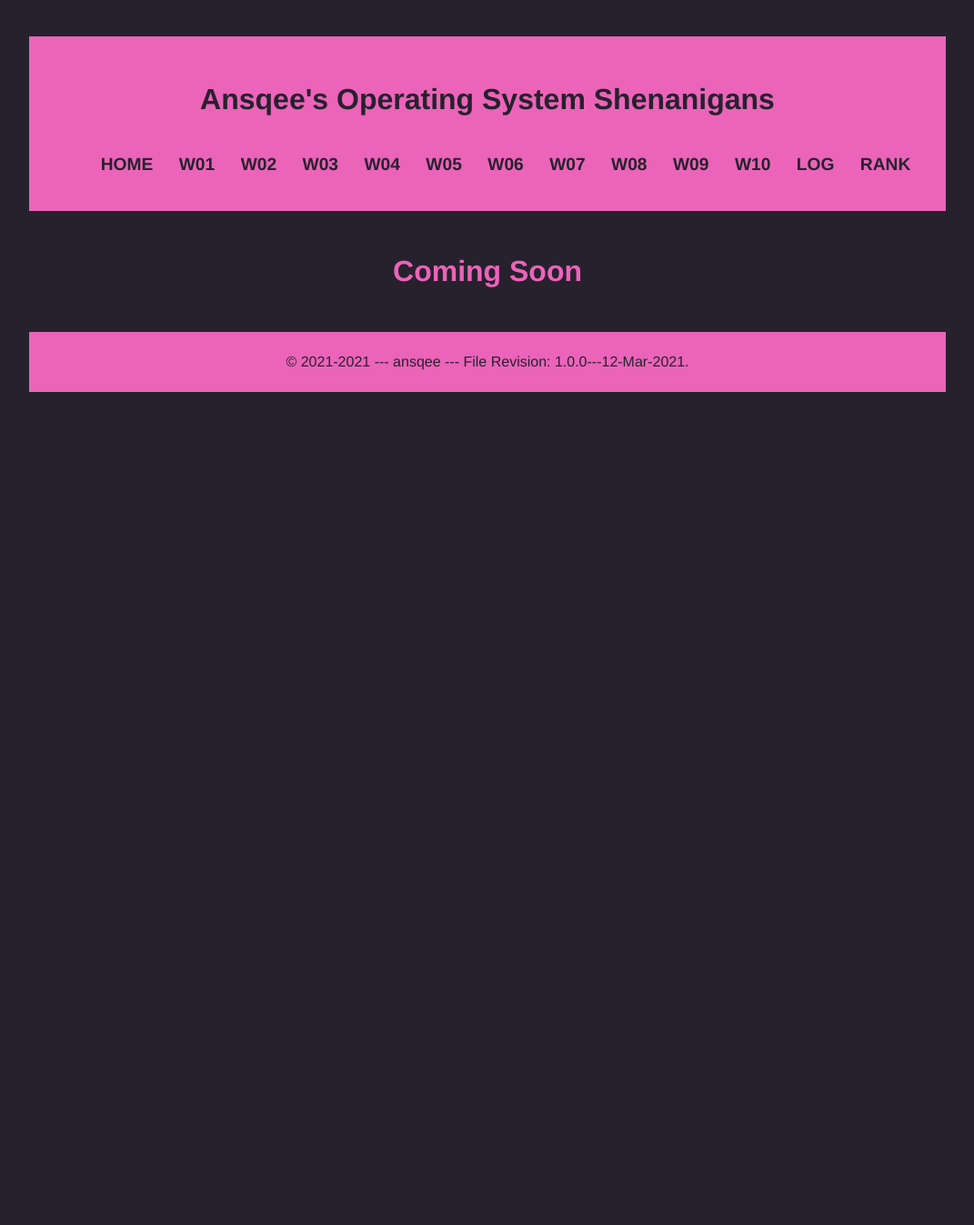
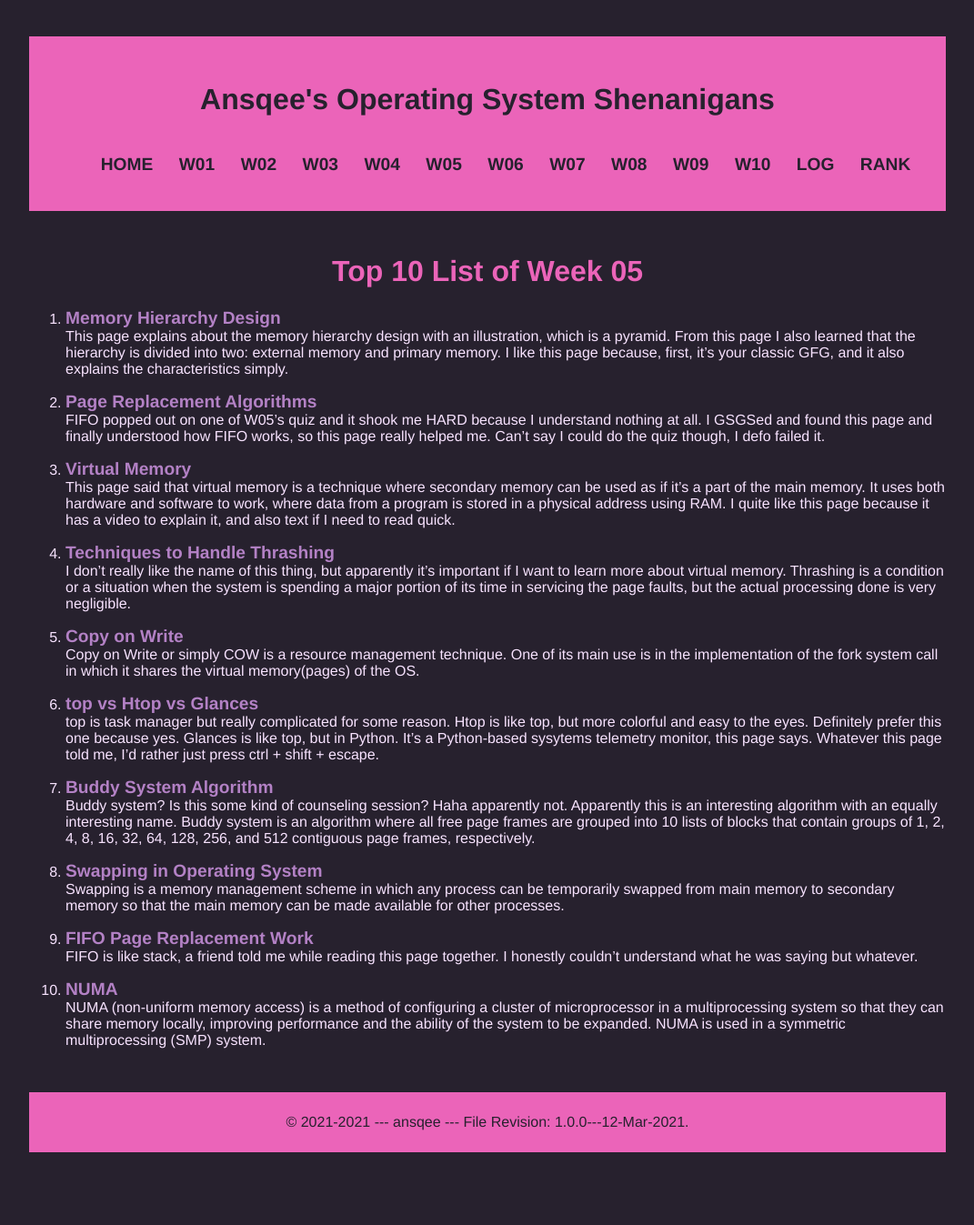
Before and after one commit to ansqee/os211, a Jekyll site: the page built from w05.md, in a window 1280 px wide. Shown: the whole page at 91% size, without its empty margins (104-1175 px from the left). Built offline with Jekyll 4.4.1, drawn with Linux system fonts in a browser that asks for light colours; before the commit the page ends 900 px from its top, so only the background shows below that.

Commit message:
Finished txt files

```diff
--- a/TXT/mylog.txt
+++ b/TXT/mylog.txt
@@ -20,3 +20,6 @@ ZCZC W04 100 L02 ZOOM related
 ZCZC W04 180 L05 GSGS Related
 ZCZC W04 80 L04 GitHub Pages: setting, etc
 ZCZC W04 30 L21 VirtualBox: install GNU/Linux, etc.
+ZCZC W05 120 L05 GSGS Related
+ZCZC W05 30 L23 Discord: discussion, etc.
+ZCZC W05 80 L15 Assignment #5
--- a/TXT/myrank.txt
+++ b/TXT/myrank.txt
@@ -8,3 +8,6 @@ ZCZC W02 astriddiany
 ZCZC W03 asfiowilma
 ZCZC W03 antoniusanggito
 ZCZC W03 azkafitria
+ZCZC W04 asfiowilma
+ZCZC W04 antoniusanggito
+ZCZC W04 arroganthooman
--- a/w05.md
+++ b/w05.md
@@ -4,4 +4,49 @@ title: "Week 05 Top 10"
 permalink: /W05/
 ---
 
-# Coming Soon
+# Top 10 List of Week 05
+
+1. [Memory Hierarchy Design](https://www.geeksforgeeks.org/memory-hierarchy-design-and-its-characteristics/)<br>
+This page explains about the memory hierarchy design with an illustration, which is a pyramid.
+From this page I also learned that the hierarchy is divided into two: external memory and primary memory.
+I like this page because, first, it's your classic GFG, and it also explains the characteristics simply.
+
+2. [Page Replacement Algorithms](https://www.geeksforgeeks.org/page-replacement-algorithms-in-operating-systems/)<br>
+FIFO popped out on one of W05's quiz and it shook me HARD because I understand nothing at all.
+I GSGSed and found this page and finally understood how FIFO works, so this page really helped me.
+Can't say I could do the quiz though, I defo failed it.
+
+3. [Virtual Memory](https://searchstorage.techtarget.com/definition/virtual-memory)<br>
+This page said that virtual memory is a technique where secondary memory can be used as if it's a part of the main memory.
+It uses both hardware and software to work, where data from a program is stored in a physical address using RAM.
+I quite like this page because it has a video to explain it, and also text if I need to read quick.
+
+4. [Techniques to Handle Thrashing](https://www.geeksforgeeks.org/techniques-to-handle-thrashing/)<br>
+I don't really like the name of this thing, but apparently it's important if I want to learn more about virtual memory.
+Thrashing is a condition or a situation when the system is spending a major portion of its time in servicing the page faults, but the actual processing done is very negligible.
+
+5. [Copy on Write](https://www.geeksforgeeks.org/copy-on-write/)<br>
+Copy on Write or simply COW is a resource management technique. One of its main use is in the implementation of the fork system call in which it shares the virtual memory(pages) of the OS.
+
+6. [top vs Htop vs Glances](https://tech.marksblogg.com/top-htop-glances.html)<br>
+top is task manager but really complicated for some reason.
+Htop is like top, but more colorful and easy to the eyes.
+Definitely prefer this one because yes.
+Glances is like top, but in Python.
+It's a Python-based sysytems telemetry monitor, this page says.
+Whatever this page told me, I'd rather just press ctrl + shift + escape.
+
+7. [Buddy System Algorithm](https://www.halolinux.us/kernel-reference/the-buddy-system-algorithm.html)<br>
+Buddy system? Is this some kind of counseling session? Haha apparently not.
+Apparently this is an interesting algorithm with an equally interesting name.
+Buddy system is an algorithm where all free page frames are grouped into 10 lists of blocks that contain groups of 1, 2, 4, 8, 16, 32, 64, 128, 256, and 512 contiguous page frames, respectively.
+
+8. [Swapping in Operating System](https://www.javatpoint.com/swapping-in-operating-system)<br>
+Swapping is a memory management scheme in which any process can be temporarily swapped from main memory to secondary memory so that the main memory can be made available for other processes.
+
+9. [FIFO Page Replacement Work](https://www.baeldung.com/cs/fifo-page-replacement)<br>
+FIFO is like stack, a friend told me while reading this page together.
+I honestly couldn't understand what he was saying but whatever.
+
+10. [NUMA](https://whatis.techtarget.com/definition/NUMA-non-uniform-memory-access)<br>
+NUMA (non-uniform memory access) is a method of configuring a cluster of microprocessor in a multiprocessing system so that they can share memory locally, improving performance and the ability of the system to be expanded. NUMA is used in a symmetric multiprocessing (SMP) system.
```
